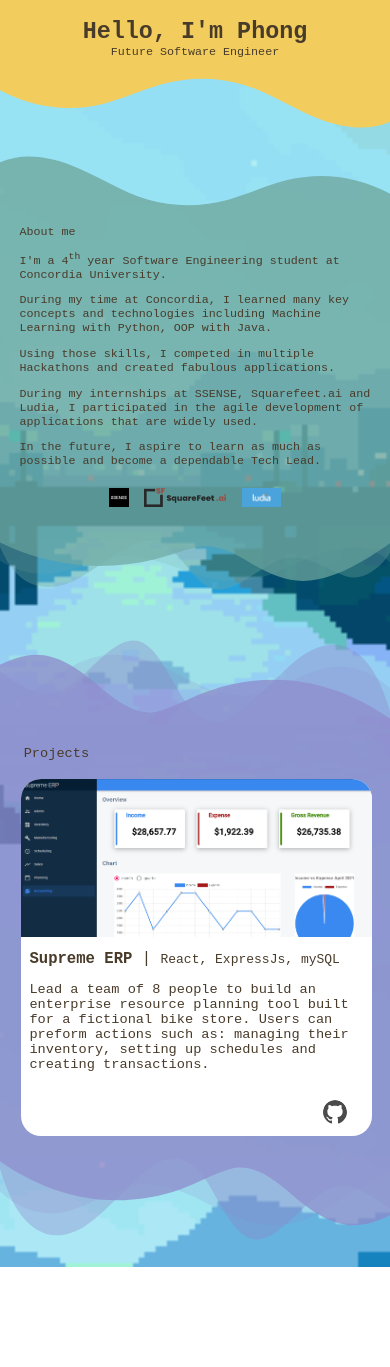
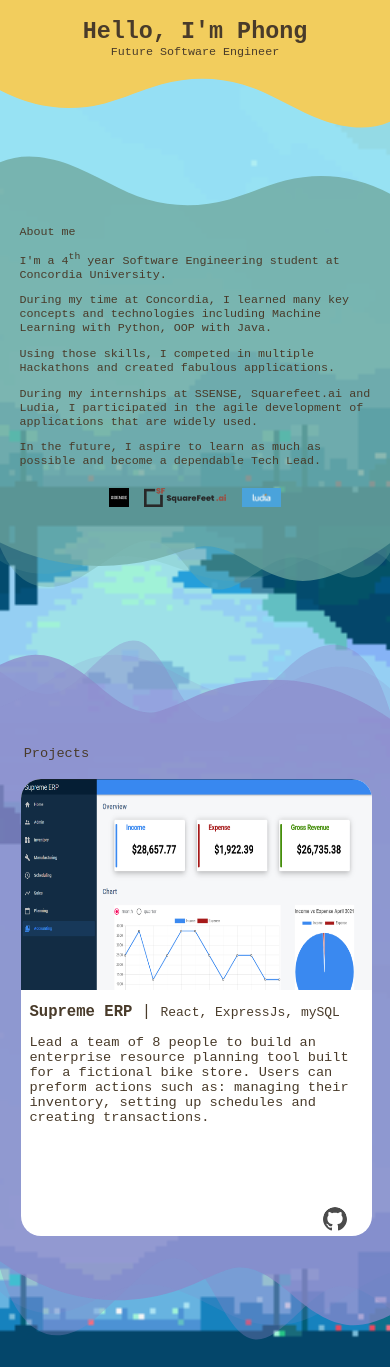
Before and after one commit to phong1233/portfolio, a Next.js app: page / in a window 390 px wide. Before the commit the page ends 1267 px from the top, so only its background shows below. Built offline with nearby package versions, Linux system fonts and the light colour scheme.

Commit message:
fix project sizing

```diff
--- a/components/ProjectBlock/ProjectBox/ProjectBox.module.scss
+++ b/components/ProjectBlock/ProjectBox/ProjectBox.module.scss
@@ -4,20 +4,23 @@
   position: relative;
   flex-grow: 1;
   width: 25vw;
-  height: 25vw;
+  height: auto;
   background-color: white;
   margin: 1vw;
   border-radius: 20px;
+  display: flex;
+  flex-direction: column;
 
   img {
     border-radius: 20px 20px 0px 0px;
     width: 100%;
-    height: auto;
+    height: 400px;
   }
 
   .description {
     padding: 20px;
     font-size: 1vw;
+    flex-grow: 3;
 
     p {
       font-size: 0.7vw;
@@ -26,7 +29,6 @@
 
   .iconBox {
     width: 100%;
-    position: absolute;
     bottom: 6px;
     display: flex;
     justify-content: right;
@@ -35,6 +37,7 @@
     height: 40px;
     opacity: 0.7;
     img {
+      flex-grow: 3;
       &:hover {
         cursor: pointer;
       }
@@ -70,9 +73,14 @@
     min-height: 90vw;
     margin: 2vw;
 
+    img {
+      height: 25vh;
+    }
+
     .description {
       padding: 8px;
       font-size: 4vw;
+      height: 25vh;
       p {
         font-size: 3.5vw;
       }
--- a/components/ProjectBlock/ProjectBox/ProjectBox.tsx
+++ b/components/ProjectBlock/ProjectBox/ProjectBox.tsx
@@ -12,7 +12,9 @@ export interface ProjectBoxProps {
 const ProjectBox = ({ name, image, tools, description, github, devpost }: ProjectBoxProps) => {
   return (
     <div className={styles.container}>
-      <img src={image} alt="image of the project" />
+      <div className={styles.thumbnail}>
+        <img src={image} alt="image of the project" />
+      </div>
       <div className={styles.description}>
         <b>{name}</b> | <small>{tools}</small>
         <br />
```
